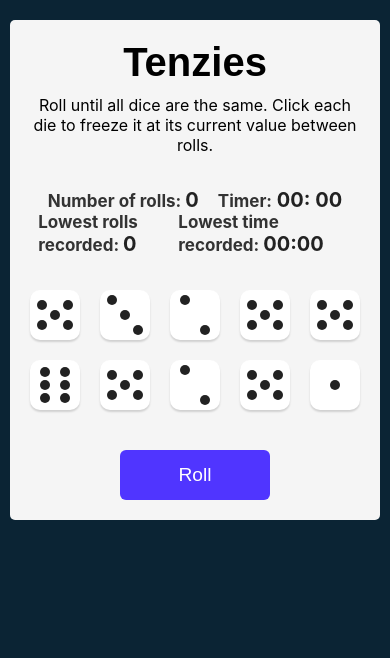
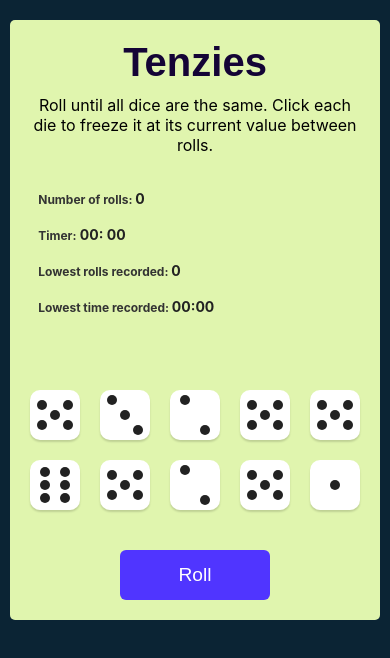
Before and after one commit to Ra-Kim/tenzies, a React (Create React App) app: page / in a window 390 px wide. Shown: the top 658 px of the page. Built offline with nearby package versions, Linux system fonts and the light colour scheme.

Commit message:
made the web app responsoive

```diff
--- a/src/index.css
+++ b/src/index.css
@@ -12,7 +12,7 @@ body {
 }
 
 main {
-  background-color: #F5F5F5;
+  background-color: #e0f5ae;
   height: 500px;
   max-width: 600px;
   border-radius: 5px;
@@ -26,6 +26,7 @@ main {
 .title {
   font-size: 40px;
   margin: 0;
+  color: #140436
 }
 
 .instructions {
@@ -149,3 +150,37 @@ main {
 .roll-dice:active {
   box-shadow: inset 5px 5px 10px -3px rgba(0, 0, 0, 0.7);
 }
+
+@media only screen and (max-width: 600px) {
+
+  main {
+    height: 600px;
+  }
+
+  .stats-div{
+    display: flex;
+    flex-direction: column;
+
+  }
+
+  .stats-div p{
+    font-weight: bold;
+    font-size: 12px;
+    padding-block: 3%;
+  }
+
+  .stats-div span {
+    font-size: 14px;
+    margin-right: auto;
+  }
+
+  .button-div{
+    width: 100%;
+  }
+
+  .dice-container{
+    margin-top: 20%;
+  }
+
+
+  }
```
